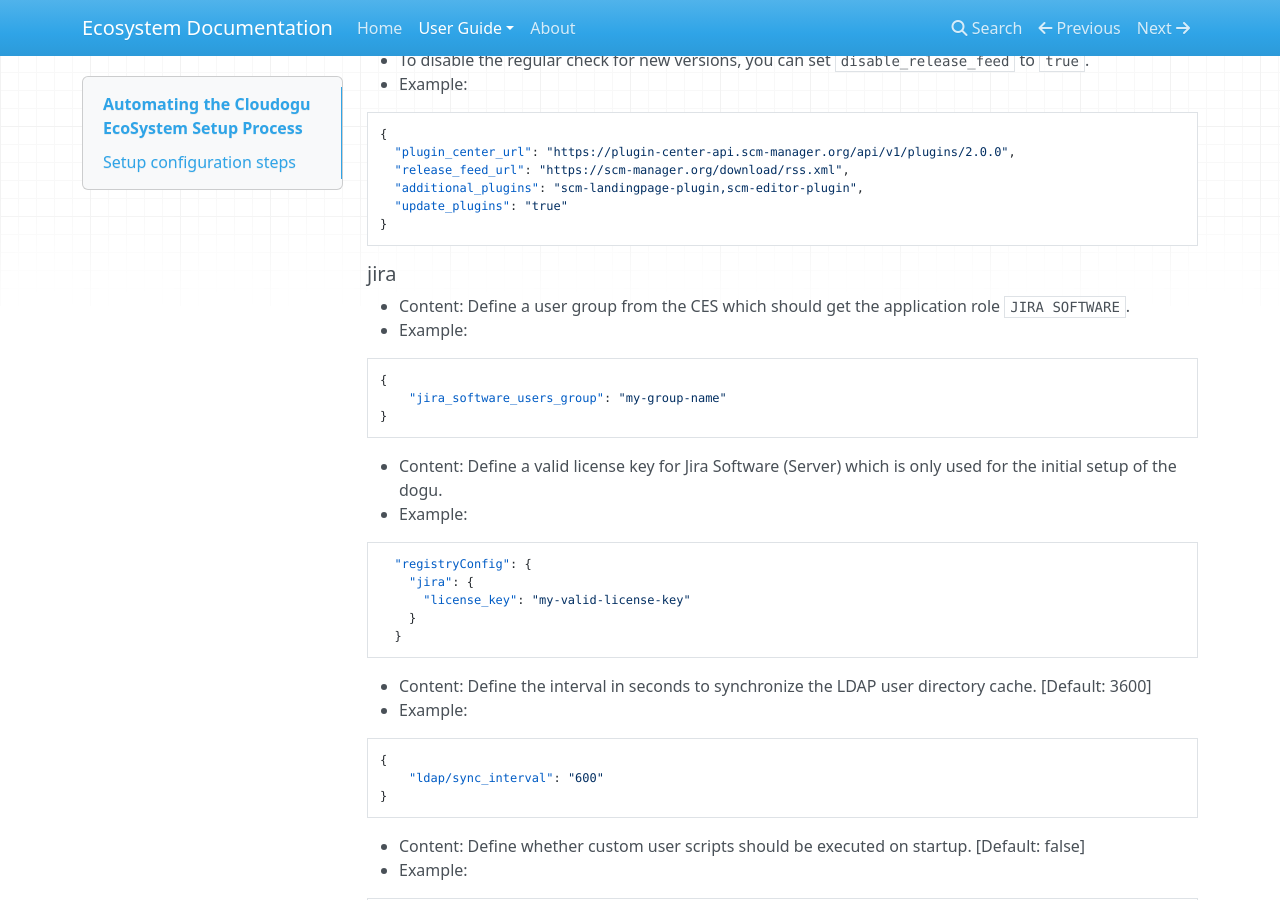
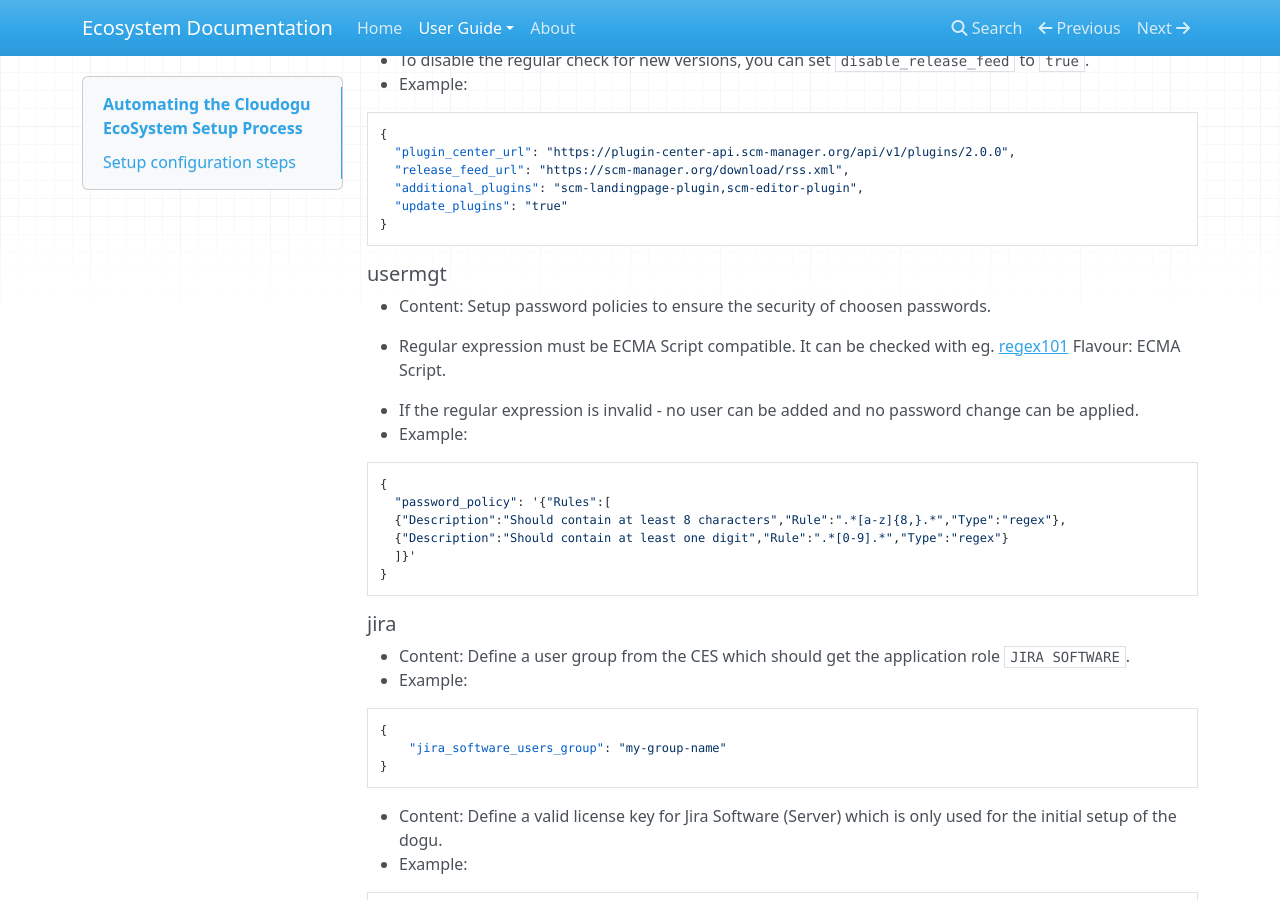
Before and after one commit to cloudogu/ecosystem, an MkDocs documentation site: the page built from docs/docs/user-guide/setup-json.md, in a window 1280 px wide and 900 px high, scrolled down 16585 px. Built offline with MkDocs 1.6.1, drawn with Linux system fonts in a browser that asks for light colours; nearby versions of some CDN libraries; old or Windows-style settings are respelled for this version of MkDocs.

Commit message:
Update setup-json.md

````diff
--- a/docs/docs/user-guide/setup-json.md
+++ b/docs/docs/user-guide/setup-json.md
@@ -779,6 +779,20 @@ It is also not possible to add the same hostnames as in global configuration in
   "update_plugins": "true"
 }
 ```
+##### usermgt
+* Content: Setup password policies to ensure the security of choosen passwords.
+
+- Regular expression must be ECMA Script compatible. It can be checked with eg. [regex101](https://regex101.com/) Flavour: ECMA Script.
+- If the regular expression is invalid - no user can be added and no password change can be applied.
+- Example:
+```
+{
+  "password_policy": '{"Rules":[
+  {"Description":"Should contain at least 8 characters","Rule":".*[a-z]{8,}.*","Type":"regex"},
+  {"Description":"Should contain at least one digit","Rule":".*[0-9].*","Type":"regex"}
+  ]}'
+}
+```
 
 ##### jira
 
````
